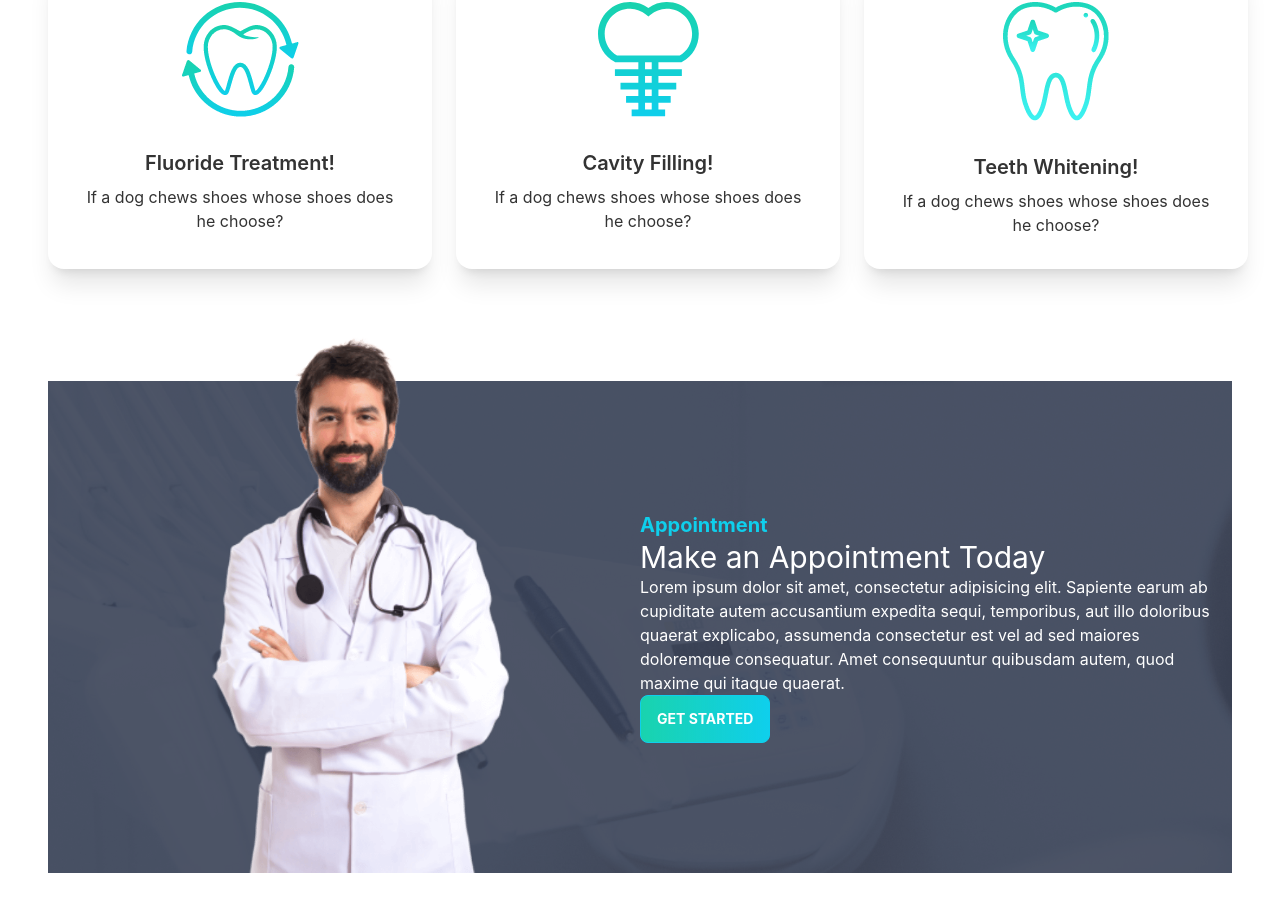
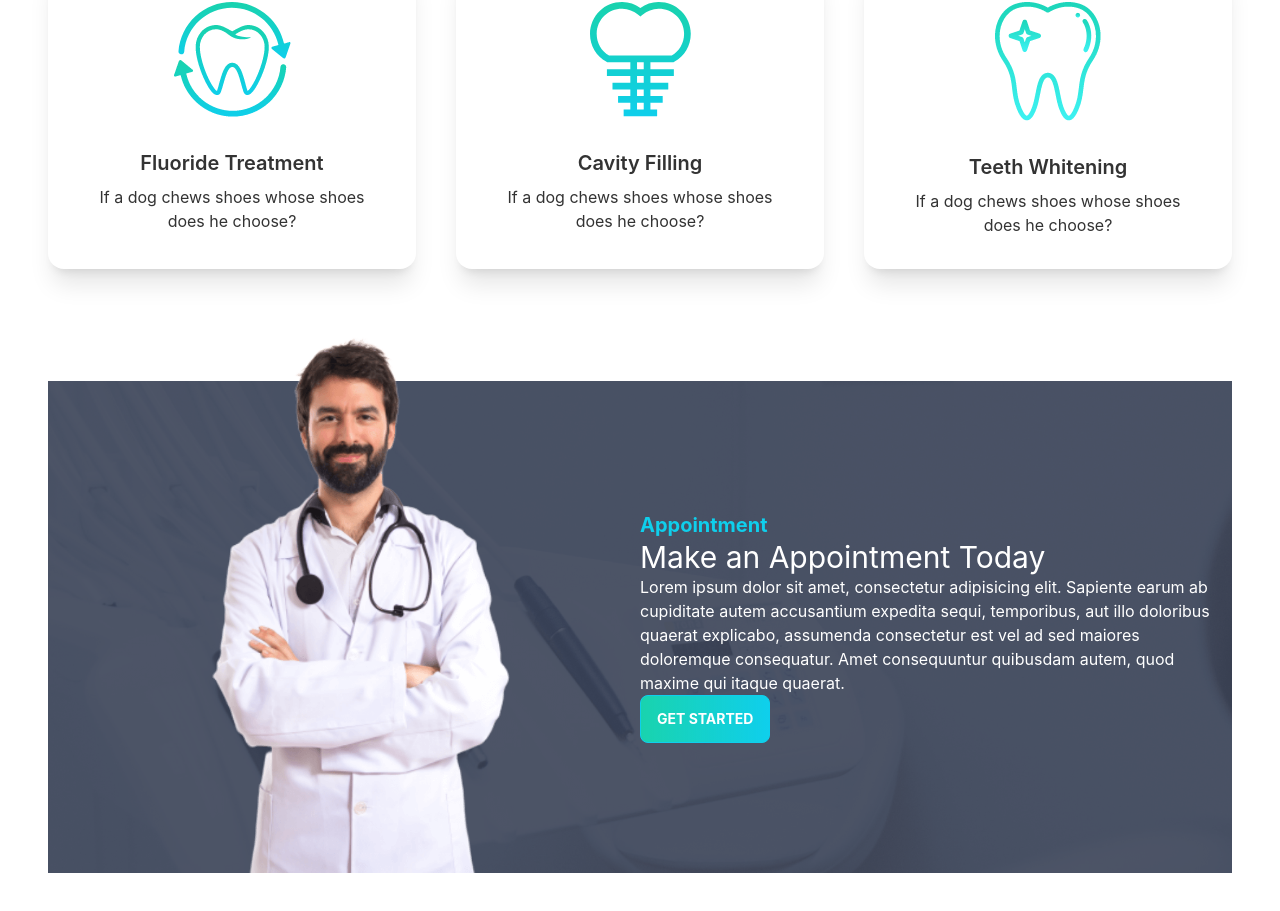
Before and after one commit to tanjid111/doctorsportal, a React (Create React App) app: page / in a window 1280 px wide. Shown: the part 1230-2141 px from the top of the page. Built offline with nearby package versions, Linux system fonts and the light colour scheme.

Commit message:
service updated

```diff
--- a/src/Pages/Home/Service.js
+++ b/src/Pages/Home/Service.js
@@ -2,12 +2,12 @@ import React from 'react';
 
 const Service = ({ service }) => {
     return (
-        <div className="card lg:max-w-lg w-96 bg-base-100 shadow-xl">
+        <div className="card lg:max-w-lg bg-base-100 shadow-xl">
             <figure className="px-10 pt-10">
                 <img src={service.img} alt="Shoes" className="rounded-xl" />
             </figure>
             <div className="card-body items-center text-center">
-                <h2 className="card-title">{service.name}!</h2>
+                <h2 className="card-title">{service.name}</h2>
                 <p>If a dog chews shoes whose shoes does he choose?</p>
             </div>
         </div>
```
